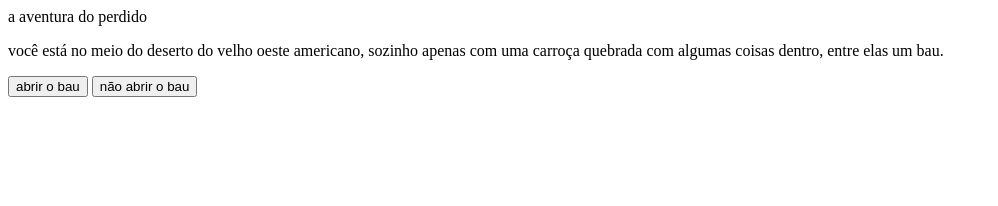
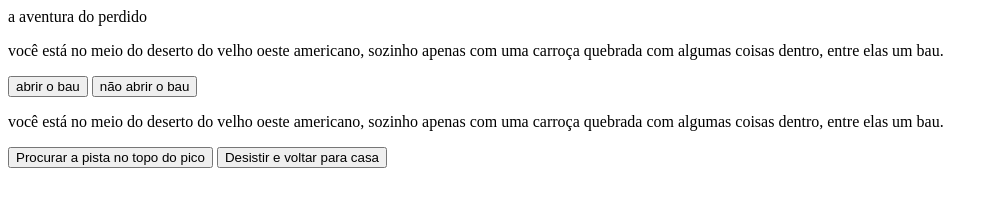
Before and after one commit to EnzoGabriel-escola/as-aventuras-de-enzo, a plain HTML site: page index.html in a window 1280 px wide. Shown: the whole page, without its empty margins (0-998 px from the left). Drawn offline with Linux system fonts and the light colour scheme.

Commit message:
Update index.html

```diff
--- a/index.html
+++ b/index.html
@@ -12,8 +12,15 @@
     <button class= "btn-proximo" data-proximo="1">abrir o bau</button>
     <button class= "btn-proximo" data-proximo="1"> não abrir o bau</button>
   </div>
+  <div class="passo" id="passo-1">
+            <p>você está no meio do deserto do velho oeste americano, sozinho apenas com uma carroça quebrada com algumas coisas dentro, entre elas um bau.</p>
+            <button class="btn-proximo" data-proximo="3">Procurar a pista no topo do pico</button>
+            <button class="btn-proximo" data-proximo="4">Desistir e voltar para casa</button>
+        </div>
 </main>
 
 
   </body>
 </html>
+
+    <main>
```
